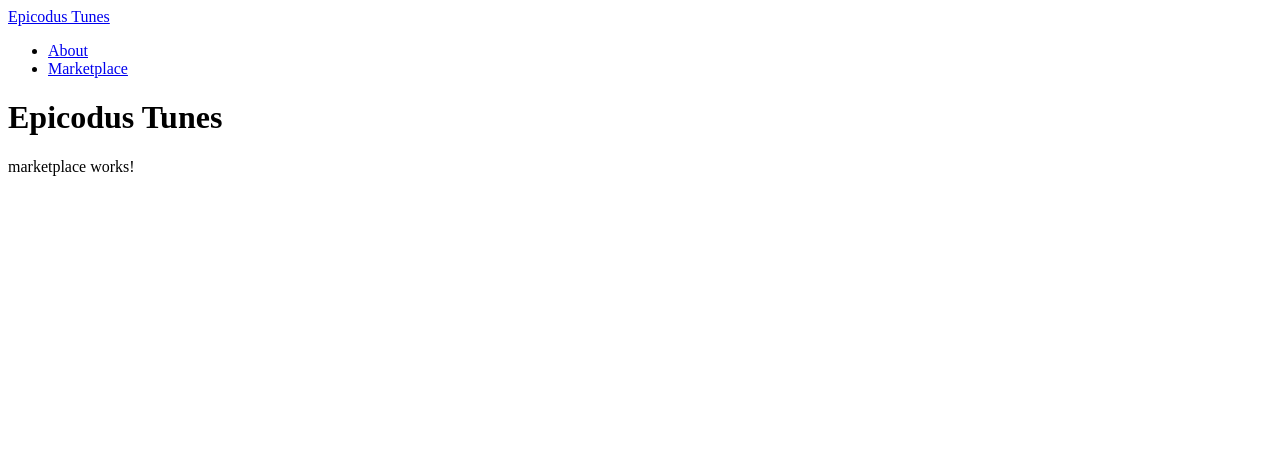
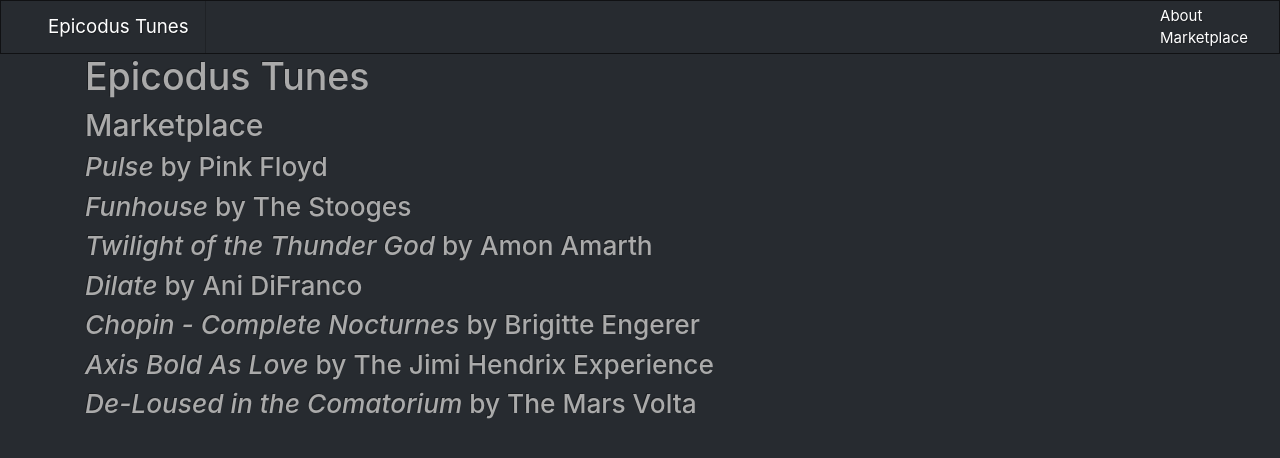
Before and after one commit to glitchwizard/AngularMusicMarketplaceLesson, an Angular app: page /marketplace in a window 1280 px wide. Shown: the top 458 px of the page. Built offline with nearby package versions, Linux system fonts and the light colour scheme.

Commit message:
Album detail component working

```diff
--- /dev/null
+++ b/src/app/album-detail/album-detail.component.html
@@ -0,0 +1,3 @@
+<p>
+  album-detail works!
+</p>
--- /dev/null
+++ b/src/app/album-detail/album-detail.component.ts
@@ -0,0 +1,15 @@
+import { Component, OnInit } from '@angular/core';
+
+@Component({
+  selector: 'app-album-detail',
+  templateUrl: './album-detail.component.html',
+  styleUrls: ['./album-detail.component.css']
+})
+export class AlbumDetailComponent implements OnInit {
+
+  constructor() { }
+
+  ngOnInit() {
+  }
+
+}
--- /dev/null
+++ b/src/app/album.model.ts
@@ -0,0 +1,5 @@
+export class Album {
+  constructor(public title: string, public artist: string, public description: string, public id: number){
+
+  }
+}
--- a/src/app/app.module.ts
+++ b/src/app/app.module.ts
@@ -8,13 +8,15 @@
 import { routing } from './app.routing';
 import { AboutComponent } from './about/about.component';
 import { MarketplaceComponent } from './marketplace/marketplace.component';
+import { AlbumDetailComponent } from './album-detail/album-detail.component';
 
 @NgModule({
   declarations: [
     AppComponent,
     WelcomeComponent,
     AboutComponent,
-    MarketplaceComponent
+    MarketplaceComponent,
+    AlbumDetailComponent
   ],
   imports: [
     BrowserModule,
--- a/src/app/app.routing.ts
+++ b/src/app/app.routing.ts
@@ -3,6 +3,7 @@
 import { WelcomeComponent } from './welcome/welcome.component'
 import { AboutComponent } from './about/about.component';
 import { MarketplaceComponent } from './marketplace/marketplace.component';
+import { AlbumDetailComponent } from './album-detail/album-detail.component';
 
 
 const appRoutes: Routes = [
@@ -15,6 +16,9 @@
   }, {
     path: 'marketplace',
     component: MarketplaceComponent
+  }, {
+    path: 'albums/:id',
+    component: AlbumDetailComponent
   }
 
 ];
--- a/src/app/marketplace/marketplace.component.html
+++ b/src/app/marketplace/marketplace.component.html
@@ -1,3 +1,7 @@
-<p>
-  marketplace works!
-</p>
+<h2>Marketplace</h2>
+
+<div *ngFor="let album of albums" (click)="goToDetailPage(album)" class="panel panel-default">
+  <div class="panel-body">
+    <h3> <em>{{album.title}}</em> by {{album.artist}} </h3>
+  </div>
+</div>
--- a/src/app/marketplace/marketplace.component.ts
+++ b/src/app/marketplace/marketplace.component.ts
@@ -1,4 +1,6 @@
 import { Component, OnInit } from '@angular/core';
+import { Album } from '../album.model';
+import { Router } from '@angular/router';
 
 @Component({
   selector: 'app-marketplace',
@@ -7,7 +9,28 @@
 })
 export class MarketplaceComponent implements OnInit {
 
-  constructor() { }
+  constructor(private router: Router) { }
+
+  albums: Album[] = [
+ new Album("Pulse", "Pink Floyd",
+     "A live  album by the English progressive rock band originally released in 1995, on the label EMI in the United Kingdom.", 1),
+ new Album("Funhouse", "The Stooges",
+     "The second  album from the American rock band, released in 1970 by Elektra Records.", 2),
+ new Album("Twilight of the Thunder God", "Amon Amarth",
+     "Seventh album by the Swedish band, released in 2008, based on Thor's battle with the serpent Jörmungandr.", 3),
+ new Album("Dilate", "Ani DiFranco",
+     "Her highest-selling and most acclaimed album, released in 1996.", 4),
+ new Album("Chopin - Complete Nocturnes", "Brigitte Engerer",
+     "Released in 2010, this is Engerer's own rendition of the classical composer Chopin.", 5),
+ new Album("Axis Bold As Love", "The Jimi Hendrix Experience",
+     "Second studio album by the English-American band, released in 1967.", 6),
+     new Album("De-Loused in the Comatorium", "The Mars Volta",
+         "First studio album by an American band form El Paso, Texas.", 7)
+];
+
+  goToDetailPage(clickedAlbum: Album) {
+    this.router.navigate(['albums', clickedAlbum.id]);
+  }
 
   ngOnInit() {
   }
--- a/src/index.html
+++ b/src/index.html
@@ -1,6 +1,7 @@
 <!doctype html>
 <html lang="en">
 <head>
+  <link rel="stylesheet" href="https://bootswatch.com/4/slate/bootstrap.min.css">
   <meta charset="utf-8">
   <title>AngularMusicMarketplaceLesson</title>
   <base href="/">
```
Also changed, not shown: src/app/album-detail/album-detail.component.css (added), 2 other files (tests, documents, lock files or other folders).
